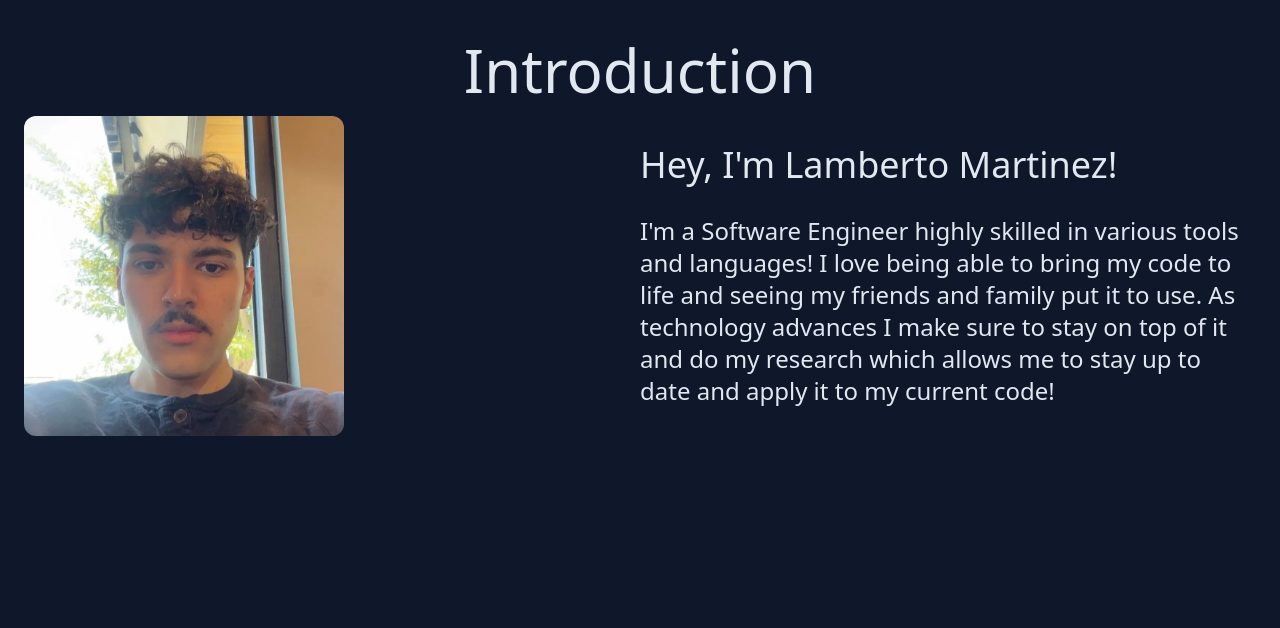
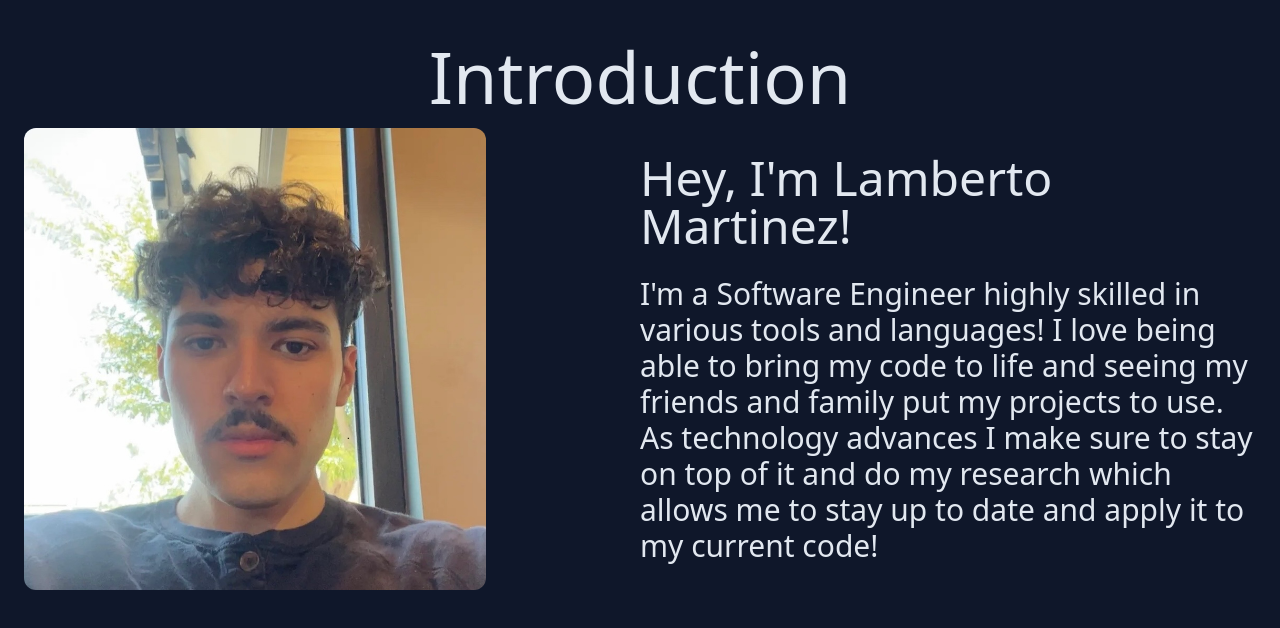
Before and after one commit to Lambpato/portfolio, a Vue app in the folder portfolio/: page / in a window 1280 px wide. Shown: the top 628 px of the page. Built offline with nearby package versions, Linux system fonts and the light colour scheme.

Commit message:
updated sizing

```diff
--- a/portfolio/src/components/IntroComp.vue
+++ b/portfolio/src/components/IntroComp.vue
@@ -1,19 +1,19 @@
 <template>
   <div>
     <header class="p-4">
-      <h1 class="text-center text-6xl">Introduction</h1>
+      <h1 class="text-center text-7xl">Introduction</h1>
     </header>
     <div class="grid lg:grid-cols-2 w-auto">
       <div>
-        <img src="./icons/portait.jpeg" alt="Portait Picture" class="rounded-xl lg:w-80" />
+        <img src="./icons/portait.jpeg" alt="Portait Picture" class="rounded-xl lg:w-9/12" />
       </div>
       <div class="flex flex-col justify-evenly">
-        <h1 class="text-4xl">Hey, I'm Lamberto Martinez!</h1>
-        <p class="text-2xl">
+        <h1 class="text-5xl">Hey, I'm Lamberto Martinez!</h1>
+        <p class="text-3xl">
           I'm a Software Engineer highly skilled in various tools and languages! I love being able
-          to bring my code to life and seeing my friends and family put it to use. As technology
-          advances I make sure to stay on top of it and do my research which allows me to stay up to
-          date and apply it to my current code!
+          to bring my code to life and seeing my friends and family put my projects to use. As
+          technology advances I make sure to stay on top of it and do my research which allows me to
+          stay up to date and apply it to my current code!
         </p>
       </div>
     </div>
```
